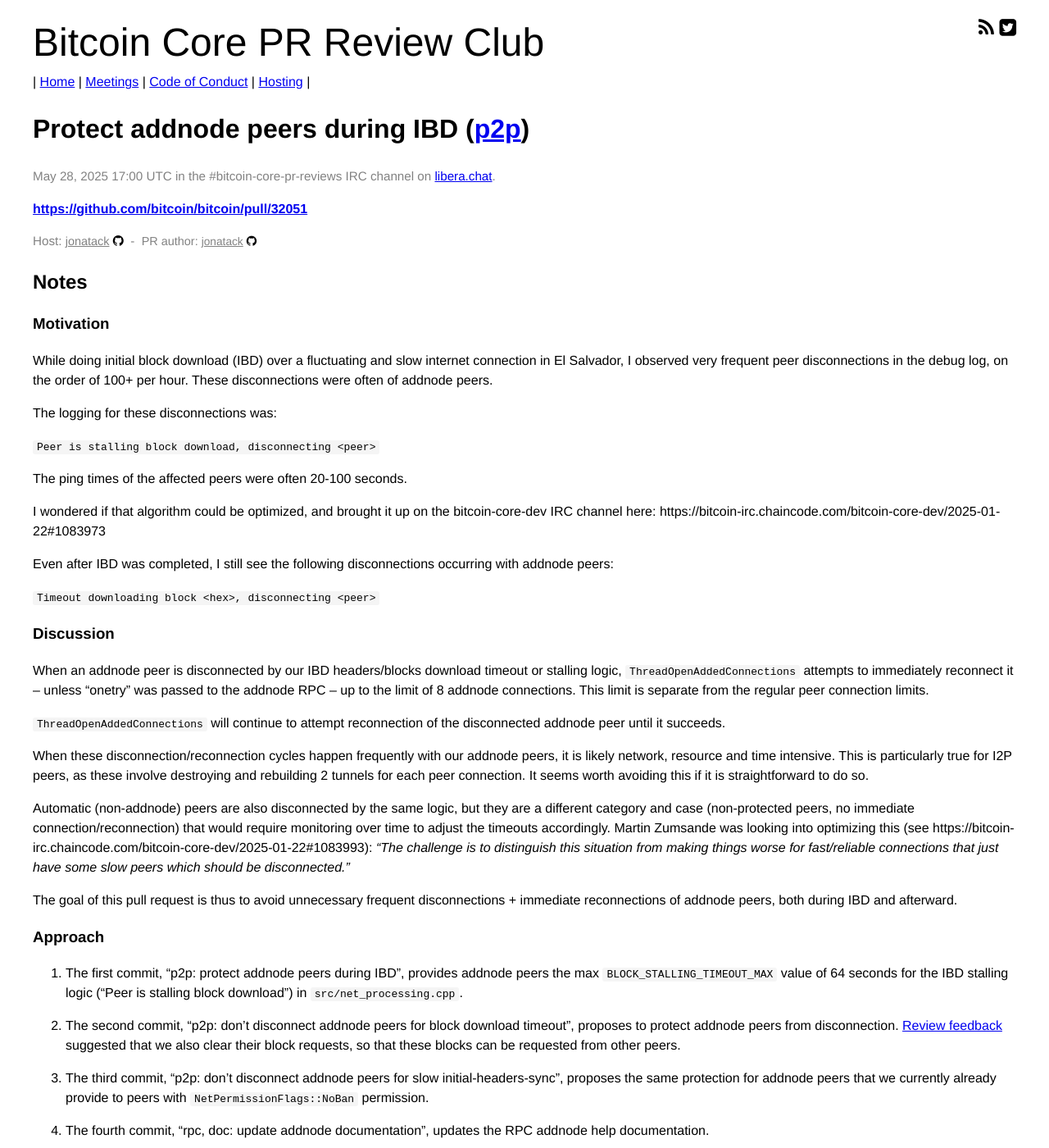
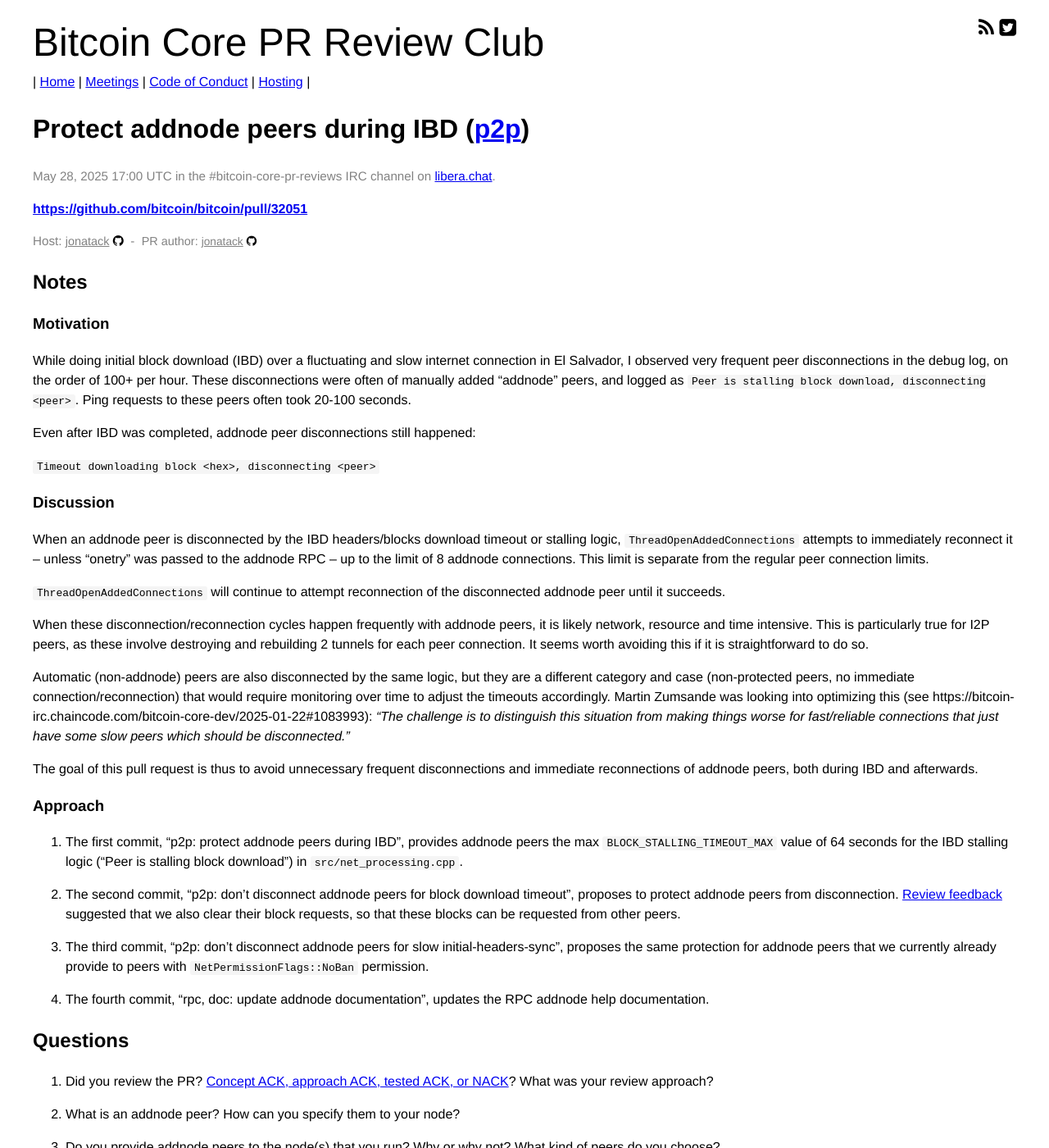
Before and after one commit to bitcoin-core-review-club/website, a Jekyll site: the page built from _posts/2025-05-28-#32051.md, in a window 1280 px wide and 1400 px high. Shown: the whole window at 82% size. Built offline with Jekyll 4.4.1, drawn with Linux system fonts in a browser that asks for light colours; some of the changed text lies outside the part shown.

Commit message:
editorial changes

```diff
--- a/_posts/2025-05-28-#32051.md
+++ b/_posts/2025-05-28-#32051.md
@@ -17,26 +17,16 @@
 While doing initial block download (IBD) over a fluctuating and slow internet
 connection in El Salvador, I observed very frequent peer disconnections in the
 debug log, on the order of 100+ per hour. These disconnections were often of
-addnode peers.
+manually added "addnode" peers, and logged as `Peer is stalling block download,
+disconnecting <peer>`. Ping requests to these peers often took 20-100 seconds.
 
-The logging for these disconnections was:
-
-`Peer is stalling block download, disconnecting <peer>`
-
-The ping times of the affected peers were often 20-100 seconds.
-
-I wondered if that algorithm could be optimized, and brought it up on the
-bitcoin-core-dev IRC channel here:
-https://bitcoin-irc.chaincode.com/bitcoin-core-dev/2025-01-22#1083973
-
-Even after IBD was completed, I still see the following disconnections occurring
-with addnode peers:
+Even after IBD was completed, addnode peer disconnections still happened:
 
 `Timeout downloading block <hex>, disconnecting <peer>`
 
 ### Discussion
 
-When an addnode peer is disconnected by our IBD headers/blocks download timeout
+When an addnode peer is disconnected by the IBD headers/blocks download timeout
 or stalling logic, `ThreadOpenAddedConnections` attempts to immediately
 reconnect it -- unless "onetry" was passed to the addnode RPC -- up to the limit
 of 8 addnode connections. This limit is separate from the regular peer
@@ -45,7 +35,7 @@
 `ThreadOpenAddedConnections` will continue to attempt reconnection of the
 disconnected addnode peer until it succeeds.
 
-When these disconnection/reconnection cycles happen frequently with our
+When these disconnection/reconnection cycles happen frequently with
 addnode peers, it is likely network, resource and time intensive.
 This is particularly true for I2P peers, as these involve destroying and
 rebuilding 2 tunnels for each peer connection. It seems worth avoiding this if
@@ -61,8 +51,8 @@
 disconnected."*
 
 The goal of this pull request is thus to avoid unnecessary frequent
-disconnections + immediate reconnections of addnode peers, both during IBD and
-afterward.
+disconnections and immediate reconnections of addnode peers, both during IBD and
+afterwards.
 
 ### Approach
 
@@ -95,16 +85,13 @@
 
 4. What is a fundamental protection that addnode peers can provide to your node?
 
-5. What do you think of the review suggestion in
-   https://github.com/bitcoin/bitcoin/pull/32051#issuecomment-2825824998 to
-   rate peers and use that to scale the number of blocks we request from them?
+5. What do you think of the [review suggestion](https://github.com/bitcoin/bitcoin/pull/32051#issuecomment-2825824998)
+   to rate peers and use that to scale the number of blocks we request from them?
 
-6. Related to the review feedback in
-   https://github.com/bitcoin/bitcoin/pull/32051#pullrequestreview-2691505746,
-   how would you implement clearing their block requests? (I'm willing to pull
-   in your commit, if it is good!)
+6. One reviewer
+   [suggested](https://github.com/bitcoin/bitcoin/pull/32051#pullrequestreview-2691505746)
+   clearing bock requests instead of disconnecting peers. How would you
+   implement this?
 
-7. Do you have any missing test coverage for these cases that you would like to
-   propose? (Happy to include it, if you do.)
-
-8. Any other questions or suggestions?
+7. How is the test coverage for the code affected by this change? Can
+   you think of any tests that would be worthwhile adding?
```
Also changed, not shown: other parts of _posts/2025-05-28-#32051.md (+1 -1 lines).
